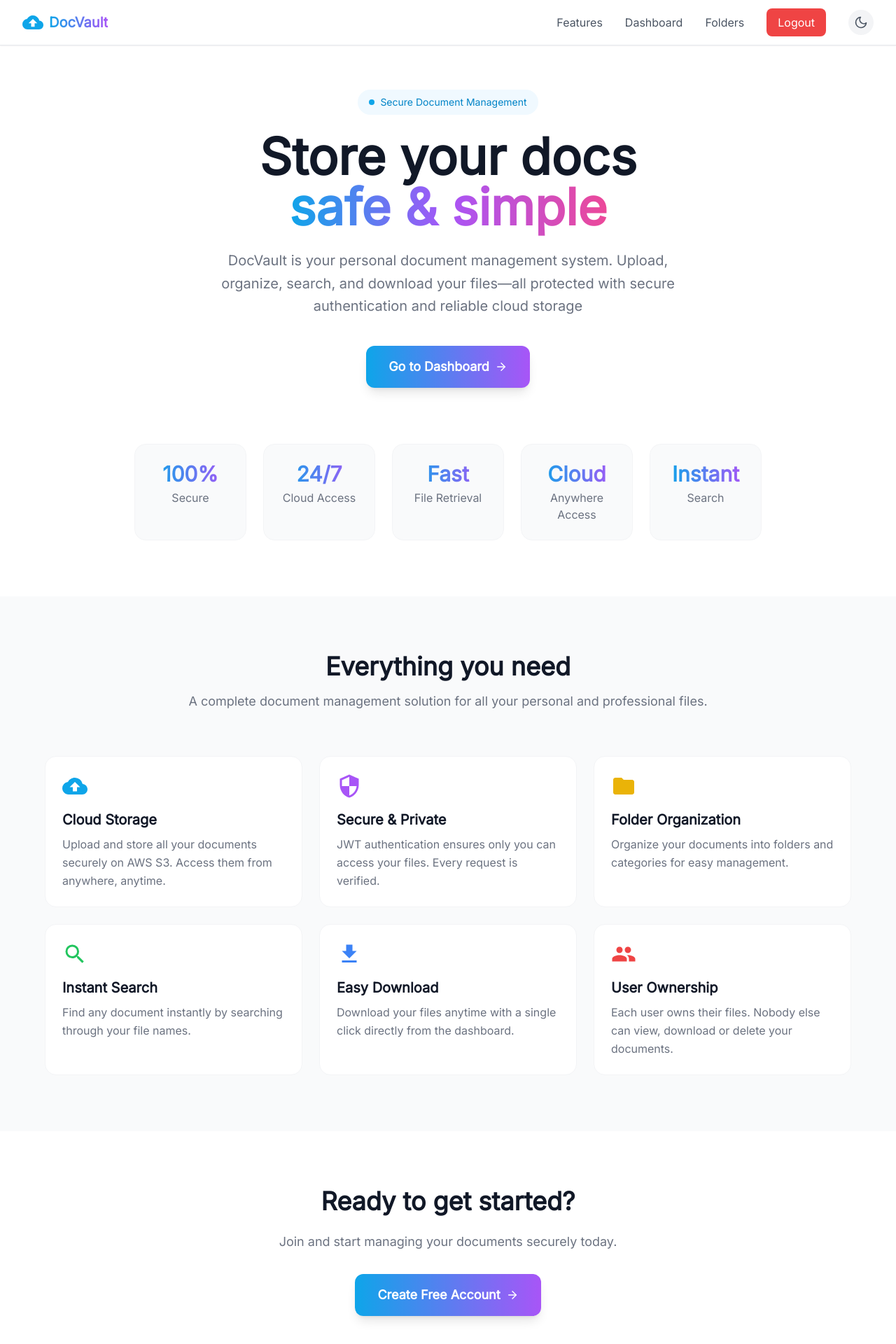
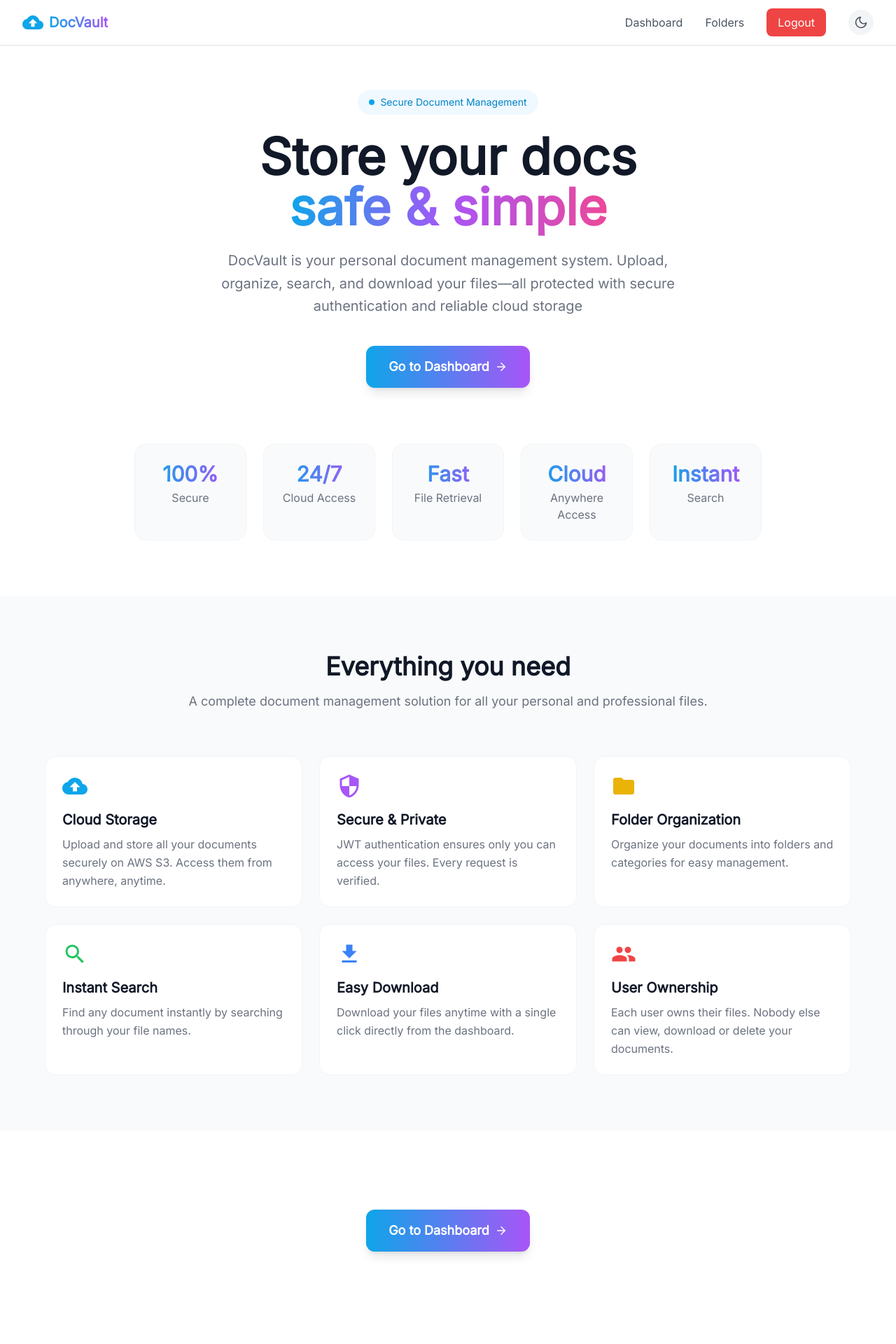
Before and after one commit to harshjha987/docvault-frontend, a React (Vite) app: page / in a window 1280 px wide. Shown: the top 1920 px of the page at 70% size. Built offline with nearby package versions, Linux system fonts and the light colour scheme; sample sign-in values are in the browser's storage.

Commit message:
fix:navbar and folders components when logged in

```diff
--- a/src/components/Navbar.jsx
+++ b/src/components/Navbar.jsx
@@ -11,12 +11,16 @@ export default function Navbar() {
   const navigate = useNavigate();
   const [menuOpen, setMenuOpen] = useState(false);
 
+
+
+
   const handleLogout = () => {
     logout();
     navigate('/');
   };
 
   return (
+
     <nav
       className="fixed top-0 w-full z-50 backdrop-blur-md bg-white/80 dark:bg-gray-900/80 border-b border-gray-200
 dark:border-gray-700 shadow-sm"
@@ -33,13 +37,20 @@ dark:border-gray-700 shadow-sm"
 
           {/* Desktop Menu */}
           <div className="hidden md:flex items-center gap-8">
-            <a
+            {token ? <></>:  <a
               href="#features"
               className="text-gray-600 dark:text-gray-300 hover:text-primary-500 dark:hover:text-primary-400 transition
 font-medium"
             >
               Features
-            </a>
+            </a>}
+            {/* <a
+              href="#features"
+              className="text-gray-600 dark:text-gray-300 hover:text-primary-500 dark:hover:text-primary-400 transition
+font-medium"
+            >
+              Features
+            </a> */}
             {token ? (
               <>
                 <Link
@@ -108,12 +119,12 @@ hover:opacity-90 transition"
         {/* Mobile Menu */}
         {menuOpen && (
           <div className="md:hidden py-4 flex flex-col gap-4 border-t border-gray-200 dark:border-gray-700">
-            <a
+            {/* <a
               href="#features"
               className="text-gray-600 dark:text-gray-300 font-medium"
             >
               Features
-            </a>
+            </a> */}
             {token ? (
               <>
                 <Link
--- a/src/pages/Dashboard.jsx
+++ b/src/pages/Dashboard.jsx
@@ -9,6 +9,7 @@ import {
   downloadFile,
   searchFiles,
   getFolders,
+  getFilesByFolder
 } from '../services/api';
 import {
   MdUpload,
--- a/src/pages/Folders.jsx
+++ b/src/pages/Folders.jsx
@@ -73,7 +73,7 @@ export default function Folders() {
       setFolderFiles(res.data);
 
     } catch (err) {
-      console.error(err);
+      console.error("Api error",err);
     }
   };
 
--- a/src/pages/Landing.jsx
+++ b/src/pages/Landing.jsx
@@ -1,4 +1,4 @@
-import { Link,Navigate } from 'react-router-dom';
+import { Link } from 'react-router-dom';
 import Navbar from '../components/Navbar';
 import ScrollToTop from '../components/ScrollToTop';
 import { useAuth } from "../context/AuthContext";
@@ -181,17 +181,17 @@ export default function Landing() {
       <section className="py-20 px-4">
         <div className="max-w-3xl mx-auto text-center">
           <h2 className="text-4xl font-bold text-gray-900 dark:text-white mb-6">
-            Ready to get started?
+          {token ? "" : "Ready to get started"}
           </h2>
           <p className="text-gray-500 dark:text-gray-400 text-lg mb-8">
-            Join and start managing your documents securely today.
+          {token ? "" : "Join and start managing your documents securely today."}
           </p>
           <Link
             to="/register"
             className="inline-flex items-center gap-2 bg-gradient-to-r from-primary-500 to-purple-500 text-white px-8 py-4
   rounded-xl font-semibold text-lg hover:opacity-90 transition shadow-lg"
           >
-            Create Free Account
+            {token ? "Go to Dashboard" : "Create Free Account"}
             <FiArrowRight />
           </Link>
         </div>
```
